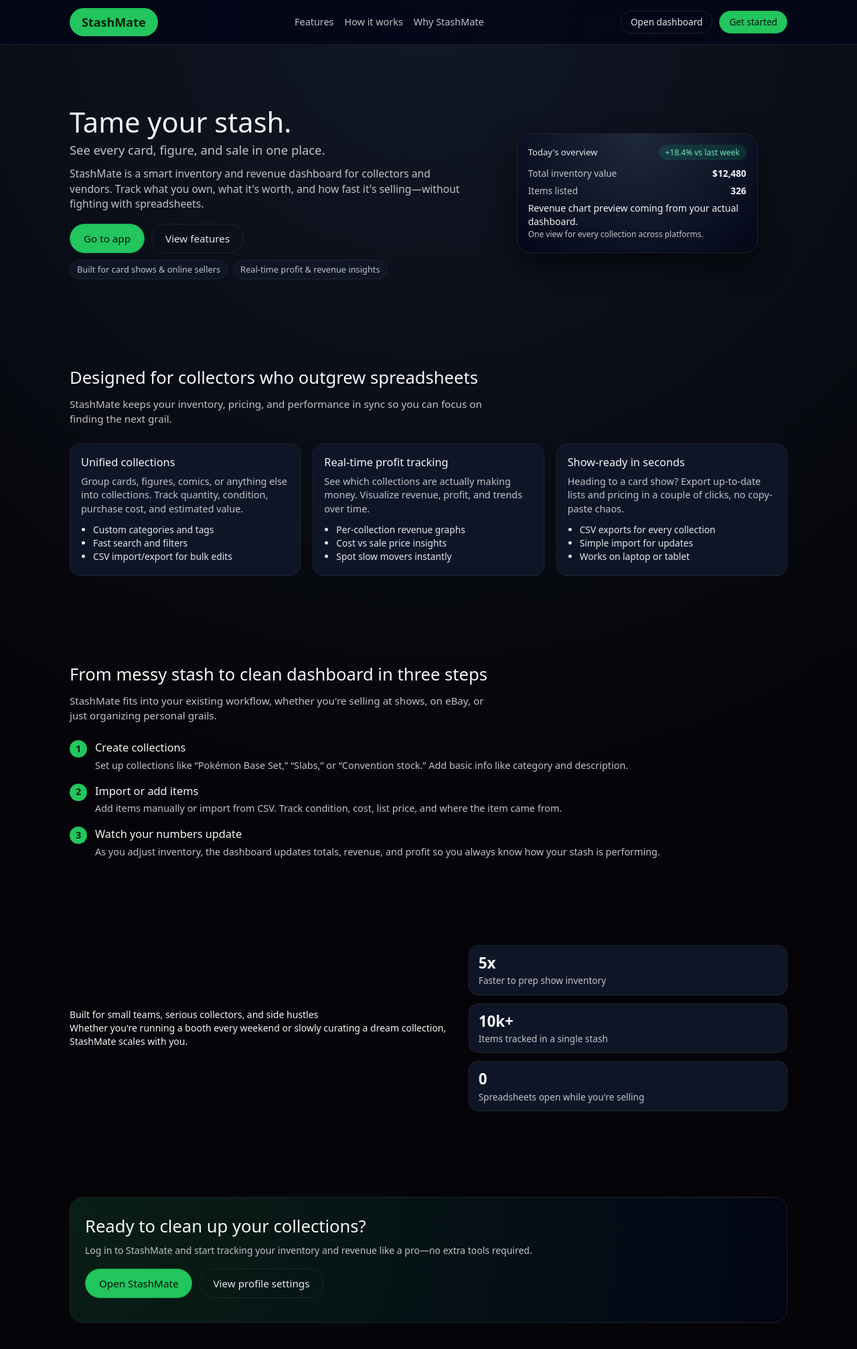
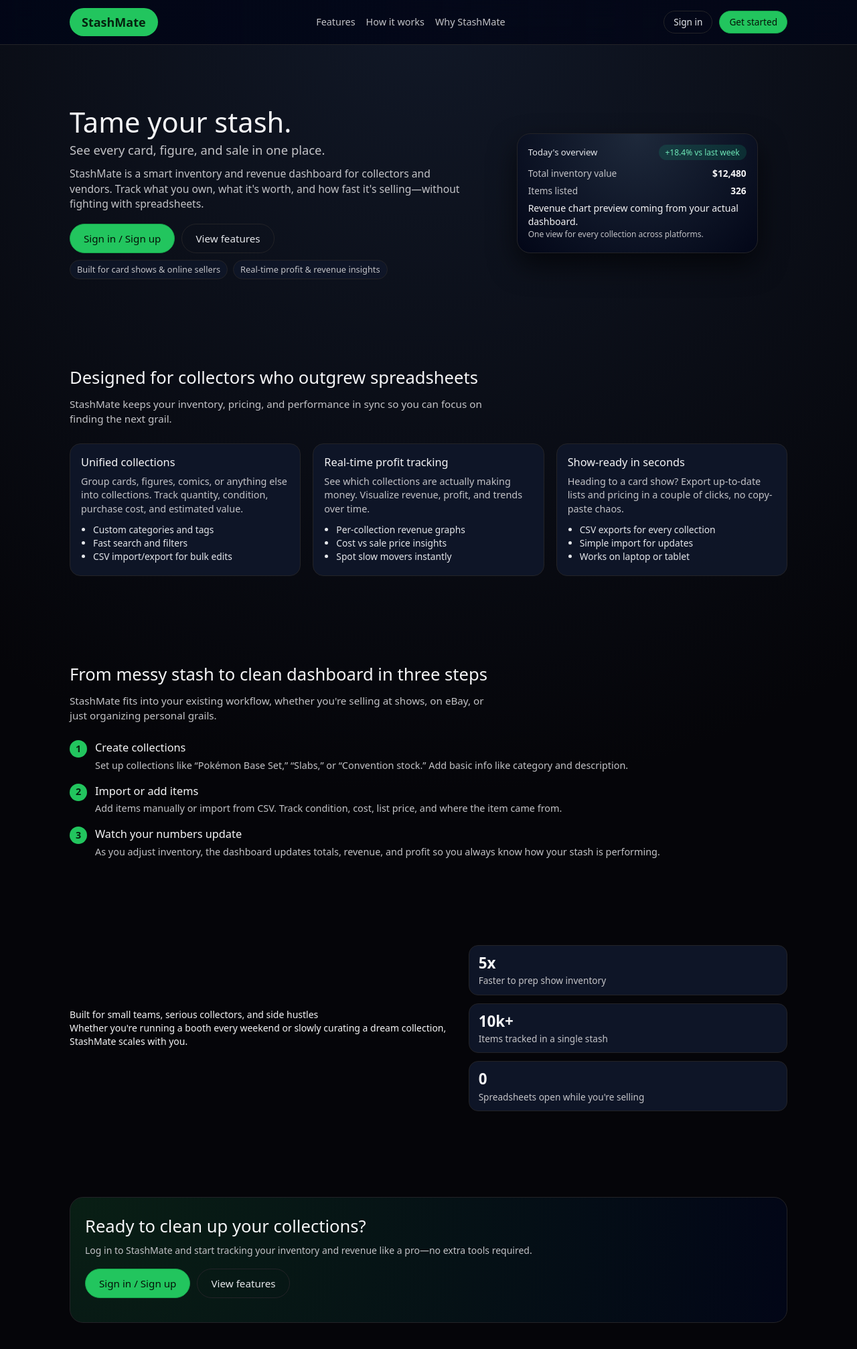
Before and after one commit to GiwinEdwin09/StashMate, a Next.js app in the folder stashmate/: page /landing in a window 1280 px wide. Shown: the top 2014 px of the page at 67% size. Built offline with nearby package versions, Linux system fonts and the light colour scheme; no server answers.

Commit message:
Landing page

```diff
--- a/stashmate/package.json
+++ b/stashmate/package.json
@@ -51,5 +51,8 @@
     "typescript": "^5",
     "vite-tsconfig-paths": "^5.1.4",
     "vitest": "^4.0.9"
+  },
+  "optionalDependencies": {
+    "lightningcss-darwin-x64": "^1.30.1"
   }
 }
--- /dev/null
+++ b/stashmate/src/app/auth/page.tsx
@@ -0,0 +1,26 @@
+'use client'
+
+import { useEffect } from 'react'
+import { useRouter } from 'next/navigation'
+import { createBrowserClient } from '@supabase/ssr'
+import Auth from '../components/auth'
+
+export default function AuthPage() {
+  const router = useRouter()
+
+  useEffect(() => {
+    // Check for existing session and auto-redirect if logged in
+    const supabase = createBrowserClient(
+      process.env.NEXT_PUBLIC_SUPABASE_URL!,
+      process.env.NEXT_PUBLIC_SUPABASE_ANON_KEY!
+    )
+
+    supabase.auth.getSession().then(({ data: { session } }) => {
+      if (session) {
+        router.push('/dashboard')
+      }
+    })
+  }, [router])
+
+  return <Auth />
+}
--- a/stashmate/src/app/components/Navbar.tsx
+++ b/stashmate/src/app/components/Navbar.tsx
@@ -54,7 +54,7 @@
     <nav className="navbar-root">
       <header className="navbar-container">
         <div className="navbar-logo">
-          <Link href="/">StashMate</Link>
+          <Link href="/landing">StashMate</Link>
         </div>
 
         <div className="navbar-actions">
@@ -79,7 +79,7 @@
                   </button>
                 )}
                 {showCollectionsLink && (
-                  <Link href="/" className="navbar-dropdown-item">
+                  <Link href="/dashboard" className="navbar-dropdown-item">
                     Collections
                   </Link>
                 )}
--- a/stashmate/src/app/components/auth.tsx
+++ b/stashmate/src/app/components/auth.tsx
@@ -1,9 +1,11 @@
 'use client'
 
 import React, { useState, FormEvent } from 'react';
+import { useRouter } from 'next/navigation';
 import { supabase } from "../../lib/supabaseClient";
 
 export default function Auth() {
+  const router = useRouter();
   const [isSignUp, setSignup] = useState(false);
   const [email, setEmail] = useState('');
   const [password, setPassword] = useState('');
@@ -100,7 +102,8 @@
           setErrorMessage(signInErr.message);
           return;
         }
-        // Successfully signed in - no need for a message as the user will be redirected
+        // Successfully signed in - redirect to dashboard
+        router.push('/dashboard');
       }
     } catch (error) {
       setErrorMessage('An unexpected error occurred. Please try again.');
--- /dev/null
+++ b/stashmate/src/app/dashboard/page.tsx
@@ -0,0 +1,7 @@
+'use client'
+
+import App from '../app'
+
+export default function DashboardPage() {
+  return <App />
+}
--- a/stashmate/src/app/landing/page.tsx
+++ b/stashmate/src/app/landing/page.tsx
@@ -1,9 +1,33 @@
 "use client";
 
 import Link from "next/link";
-import { useEffect } from "react";
+import { useEffect, useState } from "react";
+import { createBrowserClient } from "@supabase/ssr";
 
 export default function LandingPage() {
+  const [isLoggedIn, setIsLoggedIn] = useState(false);
+
+  useEffect(() => {
+    // Check for existing session
+    const supabase = createBrowserClient(
+      process.env.NEXT_PUBLIC_SUPABASE_URL!,
+      process.env.NEXT_PUBLIC_SUPABASE_ANON_KEY!
+    );
+
+    supabase.auth.getSession().then(({ data: { session } }) => {
+      setIsLoggedIn(!!session);
+    });
+
+    // Listen for auth state changes
+    const {
+      data: { subscription },
+    } = supabase.auth.onAuthStateChange((_event, session) => {
+      setIsLoggedIn(!!session);
+    });
+
+    return () => subscription.unsubscribe();
+  }, []);
+
   useEffect(() => {
     const sections = document.querySelectorAll<HTMLElement>(".landing-reveal");
 
@@ -39,12 +63,25 @@
           </nav>
 
           <div className="landing-nav-cta">
-            <Link href="/" className="landing-btn ghost">
-              Open dashboard
-            </Link>
-            <Link href="/profile" className="landing-btn primary">
-              Get started
-            </Link>
+            {isLoggedIn ? (
+              <>
+                <Link href="/dashboard" className="landing-btn ghost">
+                  Dashboard
+                </Link>
+                <Link href="/profile" className="landing-btn primary">
+                  Profile
+                </Link>
+              </>
+            ) : (
+              <>
+                <Link href="/auth" className="landing-btn ghost">
+                  Sign in
+                </Link>
+                <Link href="/auth" className="landing-btn primary">
+                  Get started
+                </Link>
+              </>
+            )}
           </div>
         </div>
       </header>
@@ -67,8 +104,8 @@
               </p>
 
               <div className="landing-hero-actions">
-                <Link href="/" className="landing-btn primary large">
-                  Go to app
+                <Link href="/auth" className="landing-btn primary large">
+                  Sign in / Sign up
                 </Link>
                 <a href="#features" className="landing-btn ghost large">
                   View features
@@ -259,12 +296,12 @@
               like a pro—no extra tools required.
             </p>
             <div className="landing-hero-actions">
-              <Link href="/" className="landing-btn primary large">
-                Open StashMate
+              <Link href="/auth" className="landing-btn primary large">
+                Sign in / Sign up
               </Link>
-              <Link href="/profile" className="landing-btn ghost large">
-                View profile settings
-              </Link>
+              <a href="#features" className="landing-btn ghost large">
+                View features
+              </a>
             </div>
           </div>
         </section>
--- a/stashmate/src/app/page.tsx
+++ b/stashmate/src/app/page.tsx
@@ -1,51 +1,14 @@
 'use client';
 
-import App from './app'
-import React, { useState, useEffect } from 'react';
-import RevenueGraph from './components/RevenueGraph';
-import Navbar from './components/Navbar';
-import ThemeToggle from './components/ThemeToggle';
-import { createBrowserClient } from '@supabase/ssr';
-import md5 from "blueimp-md5"
-import Link from "next/link"
+import { useEffect } from 'react';
+import { useRouter } from 'next/navigation';
 
-const Page: React.FC = () => {
-  const [revenueData, setRevenueData] = useState<any[]>([]);
-  const [isCollectionSelected, setIsCollectionSelected] = useState<boolean>(false);
+export default function Home() {
+  const router = useRouter();
 
   useEffect(() => {
-    const sampleData = [
-      { date: '2025-01-01', revenue: 500 },
-      { date: '2025-02-01', revenue: 600 },
-      { date: '2025-03-01', revenue: 700 },
-      { date: '2025-04-01', revenue: 800 },
-    ];
-    setRevenueData(sampleData);
-  }, []);
+    router.push('/landing');
+  }, [router]);
 
-  const logout = () => {
-    console.log("Logging out...");
-  };
-
-  const handleBack = () => {
-    console.log("Going back...");
-  };
-
-  return (
-    <div>
-      {/* Main content container */}
-      <div className="content-container">
-        <h1>Revenue Overview</h1>
-        <div className="graph-container">
-          <RevenueGraph data={revenueData} />
-        </div>
-      </div>
-    </div>
-  );
-};
-
-export default function Home() {
-  return (
-    <App/>
-  )
+  return null;
 }
```
Also changed, not shown: 1 other file (tests, documents, lock files or other folders).
